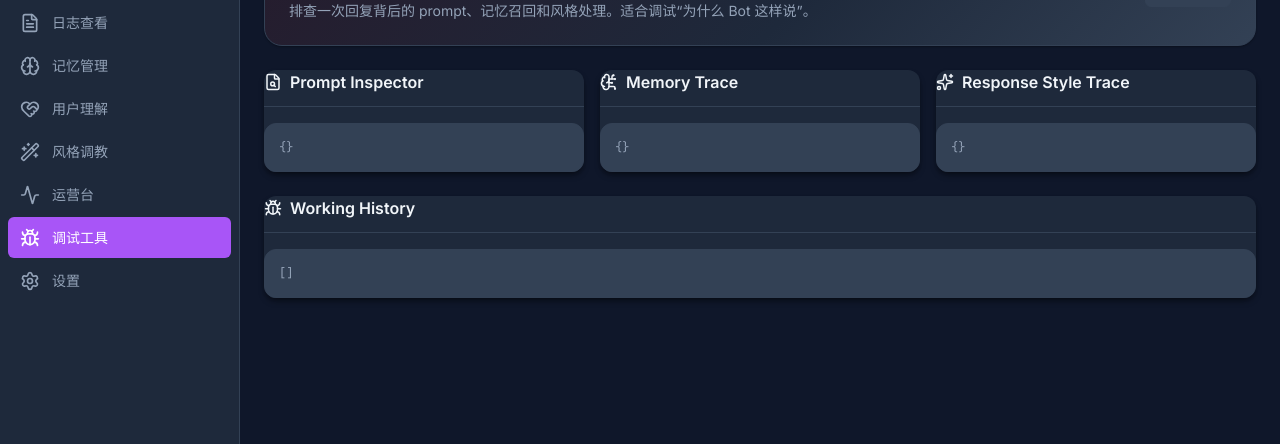
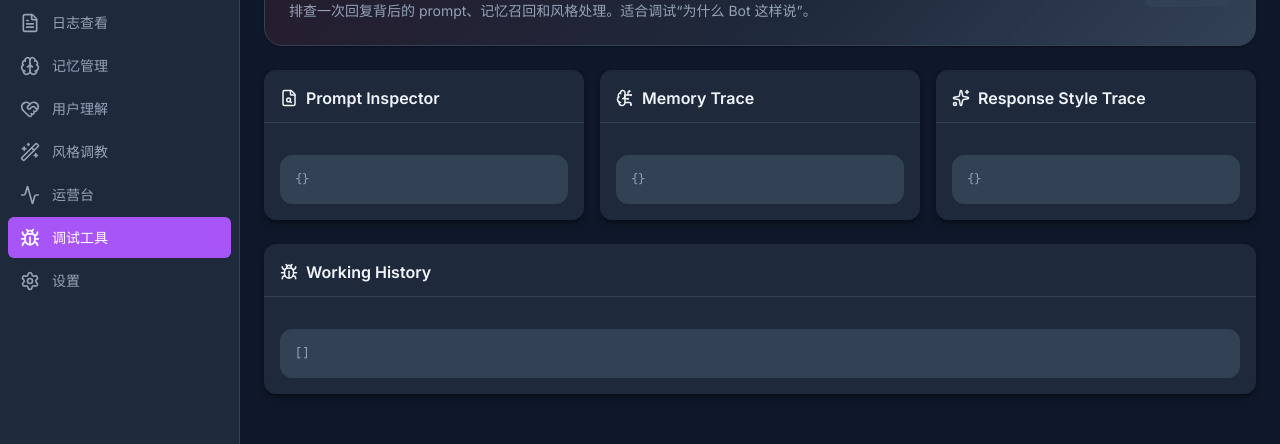
Before and after one commit to Walker7143/ai-companion, a React (Vite) app in the folder ai-companion-ui/: page /debug in a window 1280 px wide. Shown: the part 152-596 px from the top of the page. Built offline with nearby package versions, Linux system fonts and the light colour scheme; no server answers.

Commit message:
fix: add padding to CardHeader and CardContent for better spacing
- CardHeader: add all-around 16px padding (bottom 12px)
- CardContent: add default 16px padding
- Memory tabs: increase horizontal padding from 16px to 20px

```diff
--- a/ai-companion-ui/src/components/ui/Card.tsx
+++ b/ai-companion-ui/src/components/ui/Card.tsx
@@ -39,7 +39,7 @@ export const CardHeader = forwardRef<HTMLDivElement, HTMLAttributes<HTMLDivEleme
         ref={ref}
         className={className}
         style={{
-          paddingBottom: '12px',
+          padding: '16px 16px 12px',
           marginBottom: '16px',
           borderBottom: '1px solid var(--border-subtle)',
           ...style,
@@ -83,6 +83,7 @@ export const CardContent = forwardRef<HTMLDivElement, HTMLAttributes<HTMLDivElem
         ref={ref}
         className={className}
         style={{
+          padding: '16px',
           ...style,
         }}
         {...props}
--- a/ai-companion-ui/src/pages/Memory/Memory.tsx
+++ b/ai-companion-ui/src/pages/Memory/Memory.tsx
@@ -161,7 +161,7 @@ export function Memory() {
             key={tab.key}
             onClick={() => setActiveTab(tab.key)}
             style={{
-              padding: '12px 16px',
+              padding: '12px 20px',
               fontSize: '14px',
               fontWeight: 500,
               border: 'none',
```
